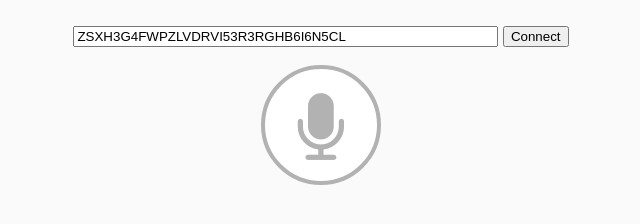
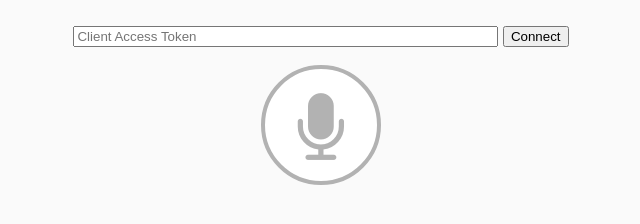
Before and after one commit to inusara/wit-ai-usage-samples, a website: page web-example/app/index.html in a window 1280 px wide. Shown: the whole page, without its empty margins (319-959 px from the left). Drawn offline with nearby package versions, Linux system fonts and the light colour scheme; files that its build step writes are made by us from their sources.

Commit message:
removed token input value

```diff
--- a/web-example/app/index.html
+++ b/web-example/app/index.html
@@ -22,7 +22,7 @@
     <![endif]-->
 
     <br/>
-    <input id="token" placeholder="Client Access Token" type="text" size="50" value="ZSXH3G4FWPZLVDRVI53R3RGHB6I6N5CL">&nbsp;<button id="connect">Connect</button>
+    <input id="token" placeholder="Client Access Token" type="text" size="50">&nbsp;<button id="connect">Connect</button>
     <br/><br/>
     <center><div id="microphone"></div></center>
     <pre id="result"></pre>
```
